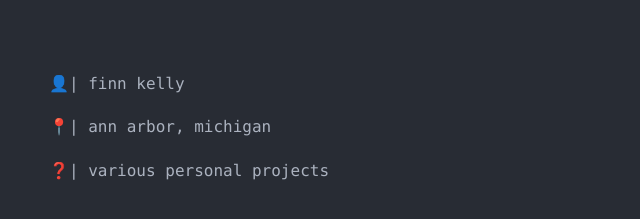
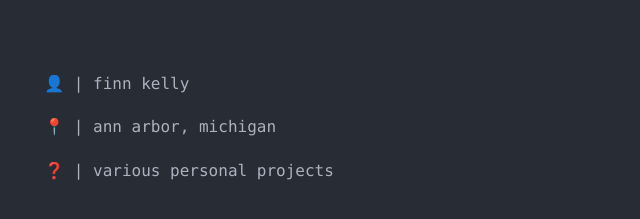
Before and after one commit to Ep1cfy/finn.ad, a plain HTML site: page index.html in a window 1280 px wide. Shown: the part 273-492 px from the top of the page, 451-1091 px from the left. Drawn offline with Linux system fonts and the light colour scheme; no server answers.

Commit message:
v4 debug?? idek whats happening anymore

```diff
--- a/index.html
+++ b/index.html
@@ -1,15 +1,17 @@
 <!DOCTYPE html>
-<link rel="stylesheet" href="style.css">
 <html>
 <head>
   <title>finn</title>
+  <link rel="stylesheet" href="/style.css">
 </head>
+
 <body>
   <div class="introduction">
-        <p>👤| finn kelly</p>
-        <p>📍| ann arbor, michigan</p>
-        <p>❓| various personal projects</p>
+    <p>👤 | finn kelly</p>
+    <p>📍 | ann arbor, michigan</p>
+    <p>❓ | various personal projects</p>
   </div>
+
   <div class="now-playing" id="lastfm-card">
     <div class="np-header">
       <span id="np-status">last played</span>
@@ -23,6 +25,7 @@
       </div>
     </div>
   </div>
+
   <script src="/lastfm_clientside.js"></script>
 </body>
 </html>
```
Lines whose indentation alone changed are shown as unchanged.
